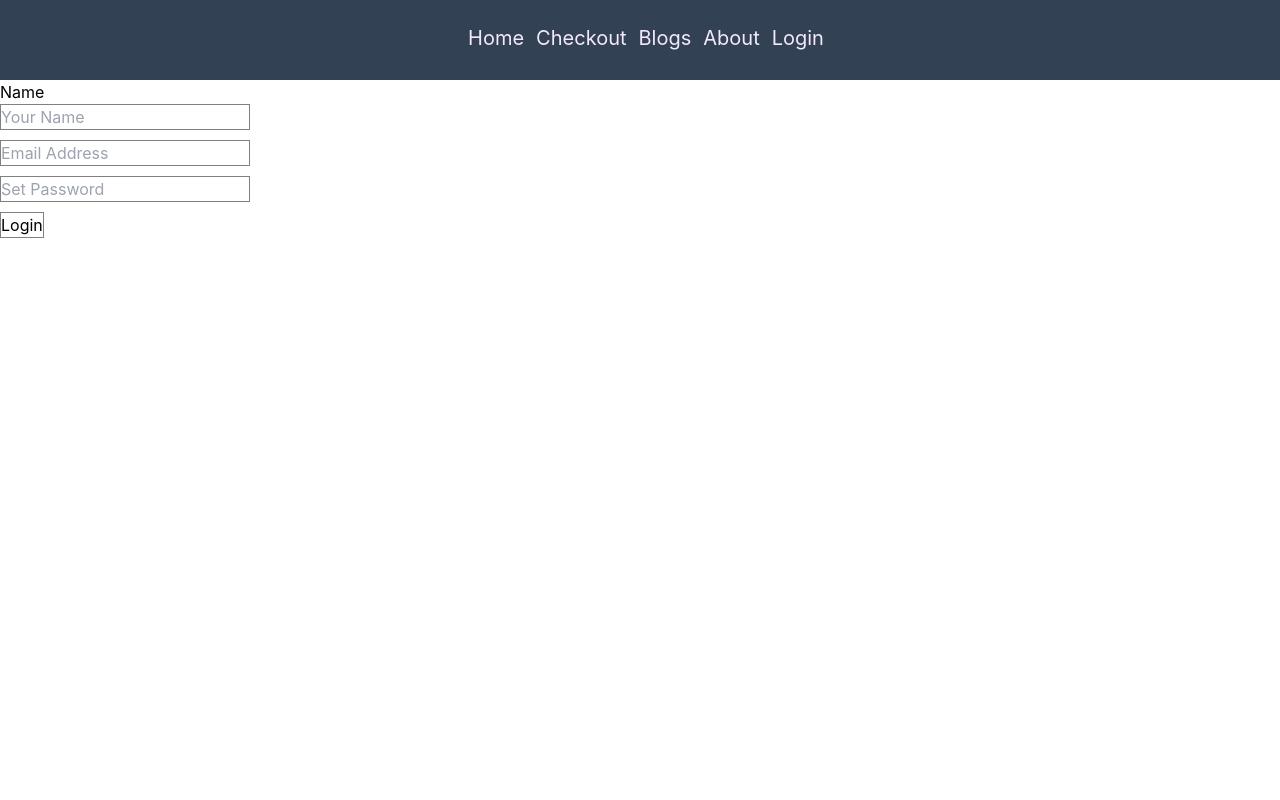
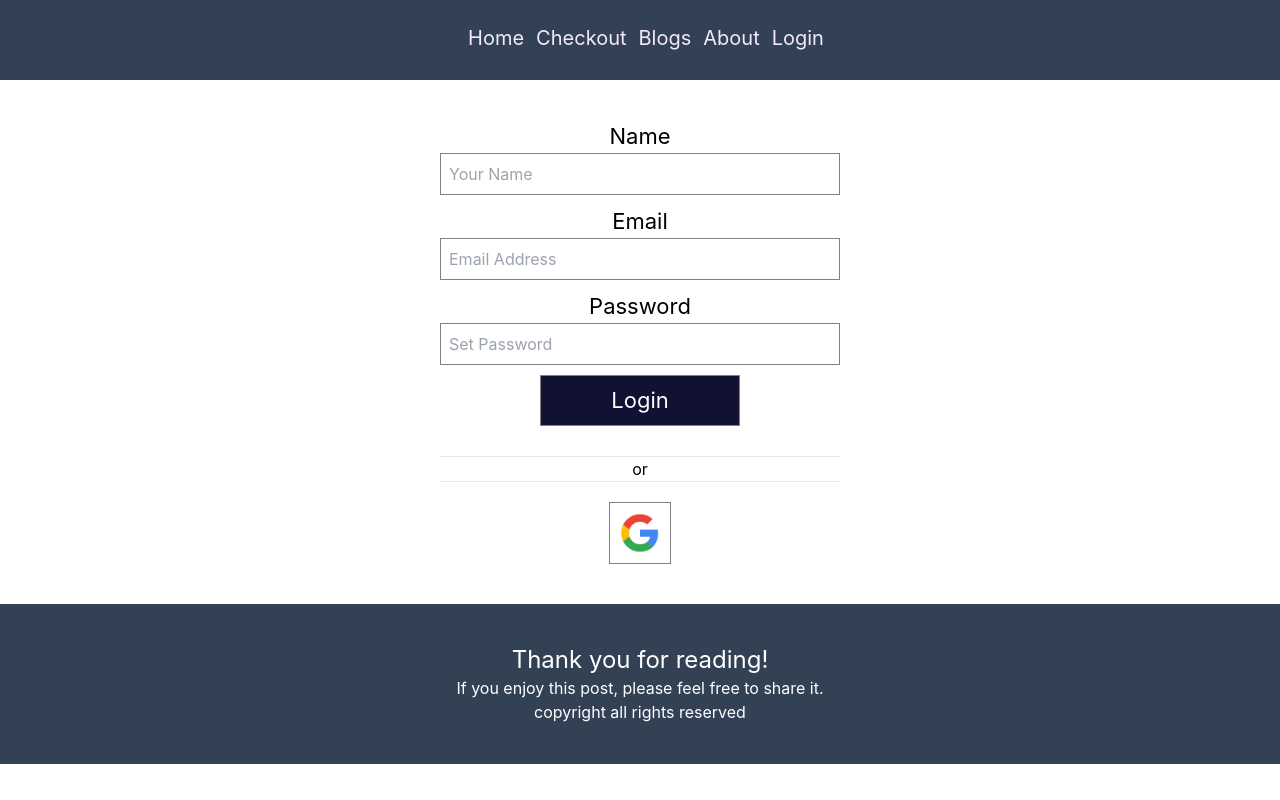
Before and after one commit to ahsanulhasankabbo/tutor-sheba, a React (Create React App) app: page /login in a window 1280 px wide. Built offline with nearby package versions, Linux system fonts and the light colour scheme.

Commit message:
login page and footer  create

```diff
--- a/src/App.js
+++ b/src/App.js
@@ -3,6 +3,7 @@ import './App.css';
 import About from './Components/About/About';
 import Blogs from './Components/Blogs/Blogs';
 import Checkout from './Components/Checkout/Checkout';
+import Footer from './Components/Footer/Footer';
 import Header from './Components/Header/Header';
 import Home from './Components/Home/Home';
 import Login from './Components/Login/Login';
@@ -23,6 +24,7 @@ function App() {
         <Route path='/signup' element={<Signout></Signout>}></Route>
         <Route path='*' element={<NotFound></NotFound>}></Route>
       </Routes>
+      <Footer></Footer>
     </div>
   );
 }
--- a/src/Components/Footer/Footer.js
+++ b/src/Components/Footer/Footer.js
@@ -2,8 +2,12 @@ import React from 'react';
 
 const Footer = () => {
     return (
-        <div>
-            <h1>this is home</h1>
+        <div className='bg-slate-700 text-white py-10 text-center'>
+            <div className=''>
+                <h2 className='text-2xl'>Thank you for reading!</h2>
+                <p>If you enjoy this post, please feel free to share it.</p>
+                <p>copyright all rights reserved</p>
+            </div>
         </div>
     );
 };
--- a/src/Components/Login/Login.css
+++ b/src/Components/Login/Login.css
@@ -1,12 +1,34 @@
 .input-field{
-
+    text-align: center;
 }
 .input-field input{
     border: 1px solid gray;
-
     margin-bottom: 10px;
     box-sizing: border-box;
+    width: 400px;
 }
 .input-field label{
     text-align: left;
+    font-size: 22px;
+    text-align: right;
 }
+.input-field .submit{
+    font-size: 22px;
+    width: 200px;
+    background-color: rgb(17, 17, 51);
+    color: white;
+}
+.middle-break{
+    width: 400px;
+    margin: 20px auto;
+
+}
+.google{
+    margin: auto;
+    border: 1px solid gray;
+    padding: 10px ;
+}
+.google img{
+    width: 40px;
+    height: 40px;
+}
--- a/src/Components/Login/Login.js
+++ b/src/Components/Login/Login.js
@@ -1,17 +1,29 @@
 import React from 'react';
 import './Login.css'
+import google from './image/google.jpg'
 
 const Login = () => {
     return (
         <div>
-            <div className='input-field'>
+            <div className='input-field my-10'>
                 <form action="">
-                    <label className='' htmlFor="Name">Name</label> <br />
-                    <input type="text" placeholder='Your Name'/> <br />
-                    <input type="email" name="email" id="" placeholder='Email Address' /> <br />
-                    <input type="password" name="password" id="" placeholder='Set Password'/> <br />
-                    <input type="submit" value="Login" />
+                    <label htmlFor="Name">Name</label> <br />
+                    <input className='p-2' type="text" placeholder='Your Name' /> <br />
+                    <label htmlFor="email">Email</label> <br />
+                    <input className='p-2' type="email" name="email" id="" placeholder='Email Address' /> <br />
+                    <label htmlFor="password">Password</label> <br />
+                    <input className='p-2' type="password" name="password" id="" placeholder='Set Password' /> <br />
+                    <input className='p-2 w-20 submit' type="submit" value="Login" />
                 </form>
+                <div className='middle-break'>
+                    <hr />
+                    <p>or</p>
+                    <hr />
+                </div>
+                <button className='google'>
+                    <img src={google} alt="" />
+                    {/* <p>sign in with google</p> */}
+                </button>
             </div>
         </div>
     );
```
Also changed, not shown: src/Components/Login/image/google.jpg (added).
